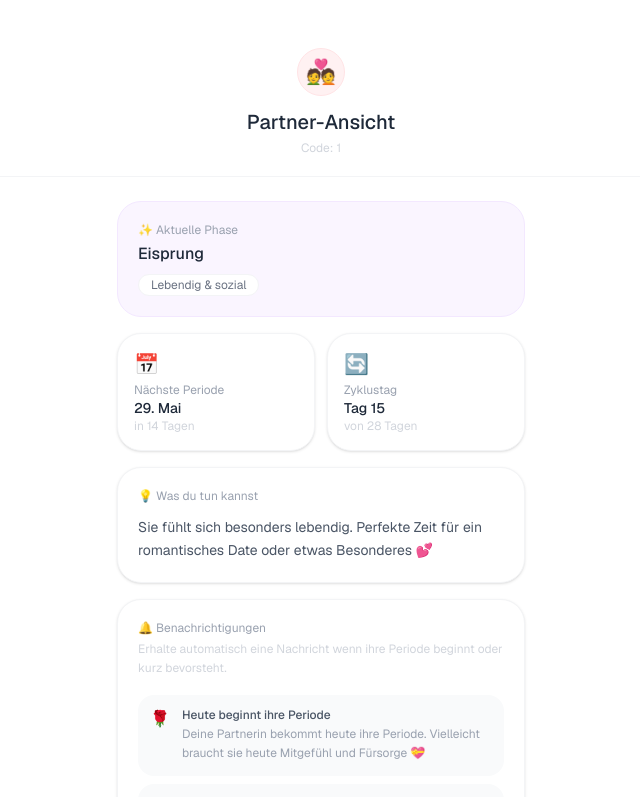
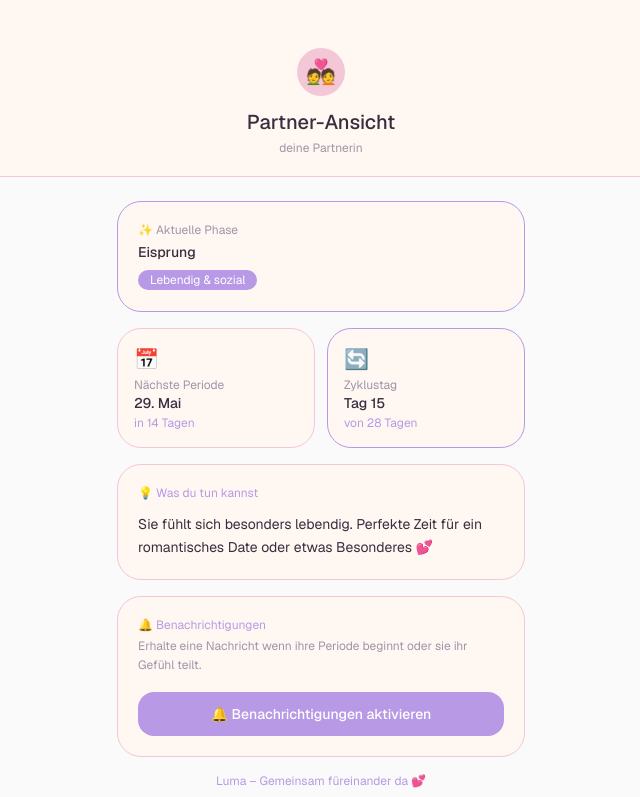
Before and after one commit to ranakarimzadeh22-debug/Luma, a Next.js app: page /partner/1 in a window 1280 px wide. Shown: the top 797 px of the page, without its empty margins (319-959 px from the left). Built offline with nearby package versions, Linux system fonts and the light colour scheme.

Commit message:
feat: Partner-Seite zeigt echte Zyklus-Daten via Link

```diff
--- a/src/app/partner/[code]/page.tsx
+++ b/src/app/partner/[code]/page.tsx
@@ -1,73 +1,81 @@
 "use client";
 
-import { useParams } from "next/navigation";
-import { useState } from "react";
+import { useParams, useSearchParams } from "next/navigation";
+import { useState, useMemo, Suspense } from "react";
 import { getCurrentPhase, getDaysUntilNextPeriod, getNextPeriodDate, formatDate } from "@/lib/cycle";
 
-const cycleData = {
-  lastPeriodStart: new Date(Date.now() - 14 * 24 * 60 * 60 * 1000),
-  cycleLength: 28,
-  periodLength: 5,
-};
-
-const notifications = [
-  {
-    daysBefore: 0,
-    emoji: "🌹",
-    title: "Heute beginnt ihre Periode",
-    body: "Deine Partnerin bekommt heute ihre Periode. Vielleicht braucht sie heute Mitgefühl und Fürsorge 💝",
-    color: "bg-rose-50 border-rose-200",
-    textColor: "text-rose-600",
-  },
-  {
-    daysBefore: 1,
-    emoji: "📅",
-    title: "Morgen beginnt ihre Periode",
-    body: "Morgen bekommt deine Partnerin ihre Periode. Plane etwas Rücksichtnahme ein 🤗",
-    color: "bg-orange-50 border-orange-200",
-    textColor: "text-orange-600",
-  },
-  {
-    daysBefore: 2,
-    emoji: "💛",
-    title: "In 2 Tagen beginnt ihre Periode",
-    body: "Ihre Periode kommt bald. Sie könnte etwas gereizter sein — sei einfach verständnisvoll 💕",
-    color: "bg-yellow-50 border-yellow-200",
-    textColor: "text-yellow-700",
-  },
-];
-
-const phaseTips: Record<string, { emoji: string; partnerTip: string; color: string; mood: string }> = {
+const phaseTips: Record<string, { emoji: string; partnerTip: string; mood: string }> = {
   Menstruation: {
     emoji: "🌹",
-    color: "bg-rose-50 border-rose-100",
     mood: "Braucht Wärme & Ruhe",
     partnerTip: "Eine Wärmflasche, ihre Lieblingsschokolade oder einfach eine große Umarmung — das bedeutet ihr gerade sehr viel 💝",
   },
   Follikelphase: {
     emoji: "🌱",
-    color: "bg-pink-50 border-pink-100",
     mood: "Energiegeladen & offen",
     partnerTip: "Sie hat gerade viel Energie! Unternehmt etwas zusammen — sie freut sich über gemeinsame Aktivitäten 🌟",
   },
   Eisprung: {
     emoji: "✨",
-    color: "bg-purple-50 border-purple-100",
     mood: "Lebendig & sozial",
     partnerTip: "Sie fühlt sich besonders lebendig. Perfekte Zeit für ein romantisches Date oder etwas Besonderes 💕",
   },
   Lutealphase: {
     emoji: "🌙",
-    color: "bg-indigo-50 border-indigo-100",
     mood: "Braucht Verständnis",
     partnerTip: "Sie könnte empfindlicher sein. Sei geduldig und einfach für sie da — das ist mehr wert als du denkst 🤗",
   },
 };
 
-export default function PartnerPage() {
+const moodMessages: Record<string, { emoji: string; label: string; msg: string }> = {
+  happy:    { emoji: "😊", label: "Glücklich",   msg: "fühlt sich heute glücklich 😊 Ein toller Tag für etwas zusammen!" },
+  sad:      { emoji: "😢", label: "Traurig",     msg: "fühlt sich heute etwas traurig 😢 Vielleicht braucht sie eine Umarmung 💜" },
+  tired:    { emoji: "😴", label: "Müde",        msg: "ist heute sehr müde 😴 Gönn ihr Ruhe und Fürsorge 🧡" },
+  stressed: { emoji: "😤", label: "Gestresst",   msg: "ist heute gestresst 😤 Verständnis und ein ruhiger Abend helfen 💕" },
+  anxious:  { emoji: "😟", label: "Ängstlich",   msg: "fühlt sich etwas ängstlich 😟 Einfach für sie da sein gibt Sicherheit 🤗" },
+  calm:     { emoji: "😌", label: "Entspannt",   msg: "ist heute entspannt 😌 Eine schöne Zeit für euch zusammen 🌿" },
+  loving:   { emoji: "🥰", label: "Verliebt",    msg: "denkt heute besonders an dich 🥰 Zeig ihr auch wie viel sie dir bedeutet 💝" },
+  sick:     { emoji: "🤒", label: "Krank",       msg: "ist heute krank 🤒 Bring ihr Tee, Suppe oder einfach Fürsorge 💜" },
+  energetic:{ emoji: "⚡", label: "Energievoll", msg: "ist heute voller Energie ⚡ Perfekt für ein gemeinsames Abenteuer! 🌟" },
+};
+
+function PartnerContent() {
   const { code } = useParams<{ code: string }>();
+  const searchParams = useSearchParams();
   const [notifStatus, setNotifStatus] = useState<"idle" | "granted" | "denied" | "loading">("idle");
   const [testSent, setTestSent] = useState(false);
+
+  // Zyklus-Daten aus URL laden
+  const cycleData = useMemo(() => {
+    const d = searchParams.get("d");
+    if (d) {
+      try {
+        const parsed = JSON.parse(decodeURIComponent(atob(d)));
+        return {
+          name: parsed.name ?? "deine Partnerin",
+          lastPeriodStart: parsed.lastPeriodStart ? new Date(parsed.lastPeriodStart) : new Date(Date.now() - 14 * 24 * 60 * 60 * 1000),
+          cycleLength: parsed.cycleLength ?? 28,
+          periodLength: parsed.periodLength ?? 5,
+        };
+      } catch {}
+    }
+    return {
+      name: "deine Partnerin",
+      lastPeriodStart: new Date(Date.now() - 14 * 24 * 60 * 60 * 1000),
+      cycleLength: 28,
+      periodLength: 5,
+    };
+  }, [searchParams]);
+
+  // Heutiges Gefühl aus localStorage (wird durch Gefühl-Seite gesetzt)
+  const todayMoodKey = typeof window !== "undefined"
+    ? (() => {
+        const today = new Date().toISOString().split("T")[0];
+        const raw = localStorage.getItem("luma-moods") ?? "{}";
+        return JSON.parse(raw)[today] ?? null;
+      })()
+    : null;
+  const todayMood = todayMoodKey ? moodMessages[todayMoodKey] : null;
 
   const phase = getCurrentPhase(cycleData);
   const daysUntil = getDaysUntilNextPeriod(cycleData);
@@ -80,29 +88,27 @@ export default function PartnerPage() {
   today.setHours(0, 0, 0, 0);
   const currentDay = (Math.floor((today.getTime() - start.getTime()) / 86400000) % cycleData.cycleLength) + 1;
 
-  // Welche Benachrichtigung ist aktuell relevant?
-  const activeNotif = notifications.find((n) => n.daysBefore === daysUntil) ?? null;
+  const phaseColors: Record<string, string> = {
+    Menstruation: "#f4c7d7",
+    Follikelphase: "#cfe8d5",
+    Eisprung: "#b799e5",
+    Lutealphase: "#ffd9c7",
+  };
+  const phaseColor = phaseColors[phase.name] ?? "#f4c7d7";
 
   async function enableNotifications() {
     setNotifStatus("loading");
-    try {
-      const permission = await Notification.requestPermission();
-      if (permission === "granted") {
-        setNotifStatus("granted");
-        // Speichere dass dieser Partner Benachrichtigungen aktiviert hat
-        localStorage.setItem(`luma-partner-notif-${code}`, "true");
-      } else {
-        setNotifStatus("denied");
-      }
-    } catch {
-      setNotifStatus("denied");
+    const permission = await Notification.requestPermission();
+    setNotifStatus(permission === "granted" ? "granted" : "denied");
+    if (permission === "granted") {
+      localStorage.setItem(`luma-partner-notif-${code}`, "true");
     }
   }
 
   function sendTestNotification() {
     if (Notification.permission === "granted") {
-      new Notification("🌹 Luma – Partnerinfo", {
-        body: "Deine Partnerin bekommt heute ihre Periode. Vielleicht braucht sie heute etwas Mitgefühl und Fürsorge 💝",
+      new Notification("🌸 Luma – Partnerinfo", {
+        body: `${cycleData.name} bekommt ihre Periode in ${daysUntil} Tagen. Sei einfach für sie da 💕`,
         icon: "/favicon.ico",
       });
       setTestSent(true);
@@ -111,120 +117,110 @@ export default function PartnerPage() {
   }
 
   return (
-    <main className="min-h-screen bg-white">
+    <main className="min-h-screen pb-10" style={{ background: "#fafafa" }}>
       {/* Header */}
-      <div className="bg-white border-b border-gray-100 px-6 pt-12 pb-5 text-center">
-        <div className="w-12 h-12 rounded-full bg-rose-50 border border-rose-100 flex items-center justify-center mx-auto mb-3">
+      <div className="px-6 pt-12 pb-5 text-center" style={{ background: "#fff8f2", borderBottom: "1.5px solid #f4c7d7" }}>
+        <div className="w-12 h-12 rounded-full flex items-center justify-center mx-auto mb-3" style={{ background: "#f4c7d7" }}>
           <span className="text-2xl">💑</span>
         </div>
-        <h1 className="text-xl font-medium text-gray-800">Partner-Ansicht</h1>
-        <p className="text-xs text-gray-300 mt-1">Code: {code}</p>
+        <h1 className="text-xl font-medium" style={{ color: "#3a2d3f" }}>Partner-Ansicht</h1>
+        <p className="text-xs mt-1" style={{ color: "#a094a8" }}>{cycleData.name}</p>
       </div>
 
       <div className="px-5 py-6 flex flex-col gap-4 max-w-md mx-auto">
 
-        {/* Aktuelle Benachrichtigung falls relevant */}
-        {activeNotif && (
-          <div className={`rounded-3xl p-5 border ${activeNotif.color}`}>
-            <div className="flex items-start gap-3">
-              <span className="text-3xl">{activeNotif.emoji}</span>
-              <div>
-                <p className={`font-medium text-sm ${activeNotif.textColor}`}>{activeNotif.title}</p>
-                <p className="text-xs text-gray-500 mt-1 leading-relaxed">{activeNotif.body}</p>
-              </div>
+        {/* Heutiges Gefühl */}
+        {todayMood && (
+          <div className="rounded-3xl p-5" style={{ background: "#fff8f2", border: "1.5px solid #b799e5" }}>
+            <p className="text-xs mb-2" style={{ color: "#b799e5" }}>💌 Heutiges Gefühl</p>
+            <div className="flex items-center gap-3">
+              <span className="text-3xl">{todayMood.emoji}</span>
+              <p className="text-sm leading-relaxed" style={{ color: "#3a2d3f" }}>
+                <strong>{cycleData.name}</strong> {todayMood.msg}
+              </p>
             </div>
           </div>
         )}
 
         {/* Aktuelle Phase */}
-        <div className={`rounded-3xl p-5 border ${tip.color}`}>
-          <p className="text-xs text-gray-400 mb-1">{tip.emoji} Aktuelle Phase</p>
-          <p className="font-medium text-gray-800">{phase.name}</p>
-          <div className="inline-block bg-white border border-gray-100 rounded-full px-3 py-0.5 text-xs text-gray-500 mt-2">
+        <div className="rounded-3xl p-5" style={{ background: "#fff8f2", border: `1.5px solid ${phaseColor}` }}>
+          <p className="text-xs mb-1" style={{ color: "#a094a8" }}>{tip.emoji} Aktuelle Phase</p>
+          <p className="font-medium text-sm" style={{ color: "#3a2d3f" }}>{phase.name}</p>
+          <span className="inline-block mt-2 text-xs px-3 py-0.5 rounded-full" style={{ background: phaseColor, color: "#fff" }}>
             {tip.mood}
-          </div>
+          </span>
         </div>
 
         {/* Infos */}
         <div className="grid grid-cols-2 gap-3">
-          <div className="bg-white border border-gray-100 rounded-3xl p-4 shadow-sm">
+          <div className="rounded-3xl p-4" style={{ background: "#fff8f2", border: "1.5px solid #f4c7d7" }}>
             <p className="text-xl mb-1">📅</p>
-            <p className="text-xs text-gray-400">Nächste Periode</p>
-            <p className="font-medium text-gray-800 text-sm">{formatDate(nextPeriod)}</p>
-            <p className="text-xs text-gray-300">in {daysUntil} Tagen</p>
+            <p className="text-xs" style={{ color: "#a094a8" }}>Nächste Periode</p>
+            <p className="font-medium text-sm" style={{ color: "#3a2d3f" }}>{formatDate(nextPeriod)}</p>
+            <p className="text-xs mt-0.5" style={{ color: "#b799e5" }}>in {daysUntil} Tagen</p>
           </div>
-          <div className="bg-white border border-gray-100 rounded-3xl p-4 shadow-sm">
+          <div className="rounded-3xl p-4" style={{ background: "#fff8f2", border: "1.5px solid #b799e5" }}>
             <p className="text-xl mb-1">🔄</p>
-            <p className="text-xs text-gray-400">Zyklustag</p>
-            <p className="font-medium text-gray-800 text-sm">Tag {currentDay}</p>
-            <p className="text-xs text-gray-300">von {cycleData.cycleLength} Tagen</p>
+            <p className="text-xs" style={{ color: "#a094a8" }}>Zyklustag</p>
+            <p className="font-medium text-sm" style={{ color: "#3a2d3f" }}>Tag {currentDay}</p>
+            <p className="text-xs mt-0.5" style={{ color: "#b799e5" }}>von {cycleData.cycleLength} Tagen</p>
           </div>
         </div>
 
         {/* Partner Tipp */}
-        <div className="bg-white border border-gray-100 rounded-3xl p-5 shadow-sm">
-          <p className="text-xs text-gray-400 mb-3">💡 Was du tun kannst</p>
-          <p className="text-sm text-gray-600 leading-relaxed">{tip.partnerTip}</p>
+        <div className="rounded-3xl p-5" style={{ background: "#fff8f2", border: "1.5px solid #f4c7d7" }}>
+          <p className="text-xs mb-3" style={{ color: "#b799e5" }}>💡 Was du tun kannst</p>
+          <p className="text-sm leading-relaxed" style={{ color: "#3a2d3f" }}>{tip.partnerTip}</p>
         </div>
 
         {/* Benachrichtigungen */}
-        <div className="bg-white border border-gray-100 rounded-3xl p-5 shadow-sm">
-          <p className="text-xs text-gray-400 mb-1">🔔 Benachrichtigungen</p>
-          <p className="text-xs text-gray-300 mb-4 leading-relaxed">
-            Erhalte automatisch eine Nachricht wenn ihre Periode beginnt oder kurz bevorsteht.
+        <div className="rounded-3xl p-5" style={{ background: "#fff8f2", border: "1.5px solid #f4c7d7" }}>
+          <p className="text-xs mb-1" style={{ color: "#b799e5" }}>🔔 Benachrichtigungen</p>
+          <p className="text-xs mb-4 leading-relaxed" style={{ color: "#a094a8" }}>
+            Erhalte eine Nachricht wenn ihre Periode beginnt oder sie ihr Gefühl teilt.
           </p>
 
-          {/* Vorschau der Benachrichtigungen */}
-          <div className="flex flex-col gap-2 mb-4">
-            {notifications.map((n) => (
-              <div key={n.daysBefore} className="flex items-start gap-3 bg-gray-50 rounded-2xl p-3">
-                <span className="text-base">{n.emoji}</span>
-                <div>
-                  <p className="text-xs font-medium text-gray-600">{n.title}</p>
-                  <p className="text-xs text-gray-400 mt-0.5 leading-relaxed">{n.body}</p>
-                </div>
-              </div>
-            ))}
-          </div>
-
           {notifStatus === "idle" && (
-            <button
-              onClick={enableNotifications}
-              className="w-full bg-rose-400 text-white font-medium rounded-2xl py-3 text-sm hover:bg-rose-500 transition-colors"
-            >
+            <button onClick={enableNotifications}
+              className="w-full text-white font-medium rounded-2xl py-3 text-sm hover:opacity-90 transition-opacity"
+              style={{ background: "#b799e5" }}>
               🔔 Benachrichtigungen aktivieren
             </button>
           )}
-
           {notifStatus === "loading" && (
-            <div className="w-full border border-gray-100 rounded-2xl py-3 text-sm text-gray-400 text-center">
+            <div className="w-full rounded-2xl py-3 text-sm text-center" style={{ color: "#a094a8", border: "1.5px solid #f4c7d7" }}>
               Wird aktiviert...
             </div>
           )}
-
           {notifStatus === "granted" && (
             <div className="flex flex-col gap-2">
-              <div className="w-full bg-green-50 border border-green-100 rounded-2xl py-3 text-sm text-green-600 text-center font-medium">
+              <div className="w-full rounded-2xl py-3 text-sm text-center font-medium" style={{ background: "#cfe8d5", color: "#5a9e72" }}>
                 ✓ Benachrichtigungen aktiv
               </div>
-              <button
-                onClick={sendTestNotification}
-                className="w-full border border-rose-100 text-rose-400 font-medium rounded-2xl py-3 text-sm hover:bg-rose-50 transition-colors"
-              >
+              <button onClick={sendTestNotification}
+                className="w-full font-medium rounded-2xl py-3 text-sm hover:opacity-80 transition-opacity"
+                style={{ border: "1.5px solid #f4c7d7", color: "#b799e5" }}>
                 {testSent ? "✓ Gesendet!" : "Test-Benachrichtigung senden"}
               </button>
             </div>
           )}
-
           {notifStatus === "denied" && (
-            <div className="w-full bg-gray-50 border border-gray-100 rounded-2xl py-3 text-sm text-gray-400 text-center">
-              Benachrichtigungen wurden blockiert. Bitte in den Browser-Einstellungen erlauben.
+            <div className="w-full rounded-2xl py-3 text-sm text-center" style={{ background: "#fafafa", border: "1.5px solid #f4c7d7", color: "#a094a8" }}>
+              Bitte in den Browser-Einstellungen erlauben.
             </div>
           )}
         </div>
 
-        <p className="text-center text-xs text-gray-300 pb-4">Luma – Gemeinsam füreinander da 💕</p>
+        <p className="text-center text-xs pb-4" style={{ color: "#b799e5" }}>Luma – Gemeinsam füreinander da 💕</p>
       </div>
     </main>
   );
 }
+
+export default function PartnerPage() {
+  return (
+    <Suspense>
+      <PartnerContent />
+    </Suspense>
+  );
+}
```
Also changed, not shown: src/app/settings/page.tsx (+14 -7 lines).
